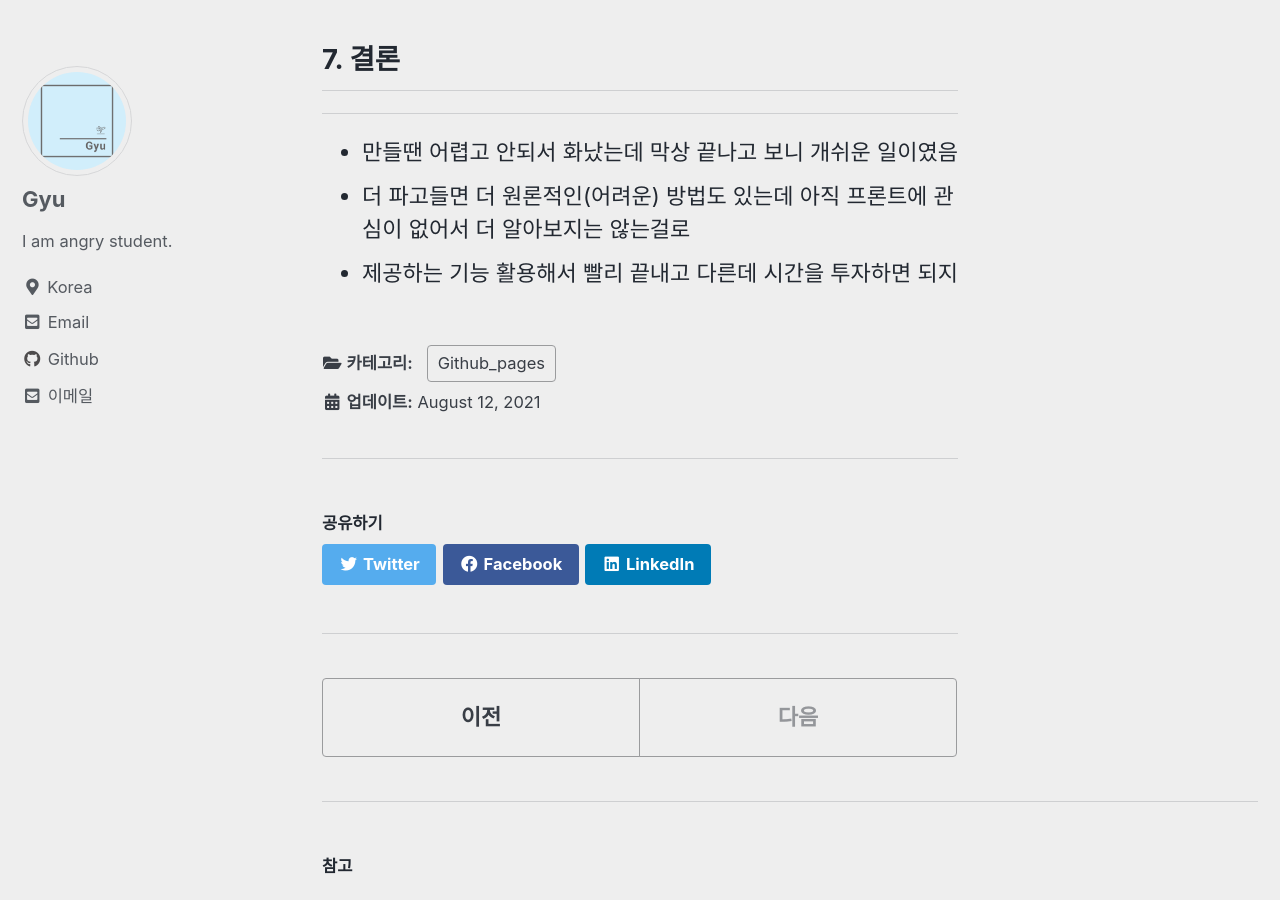
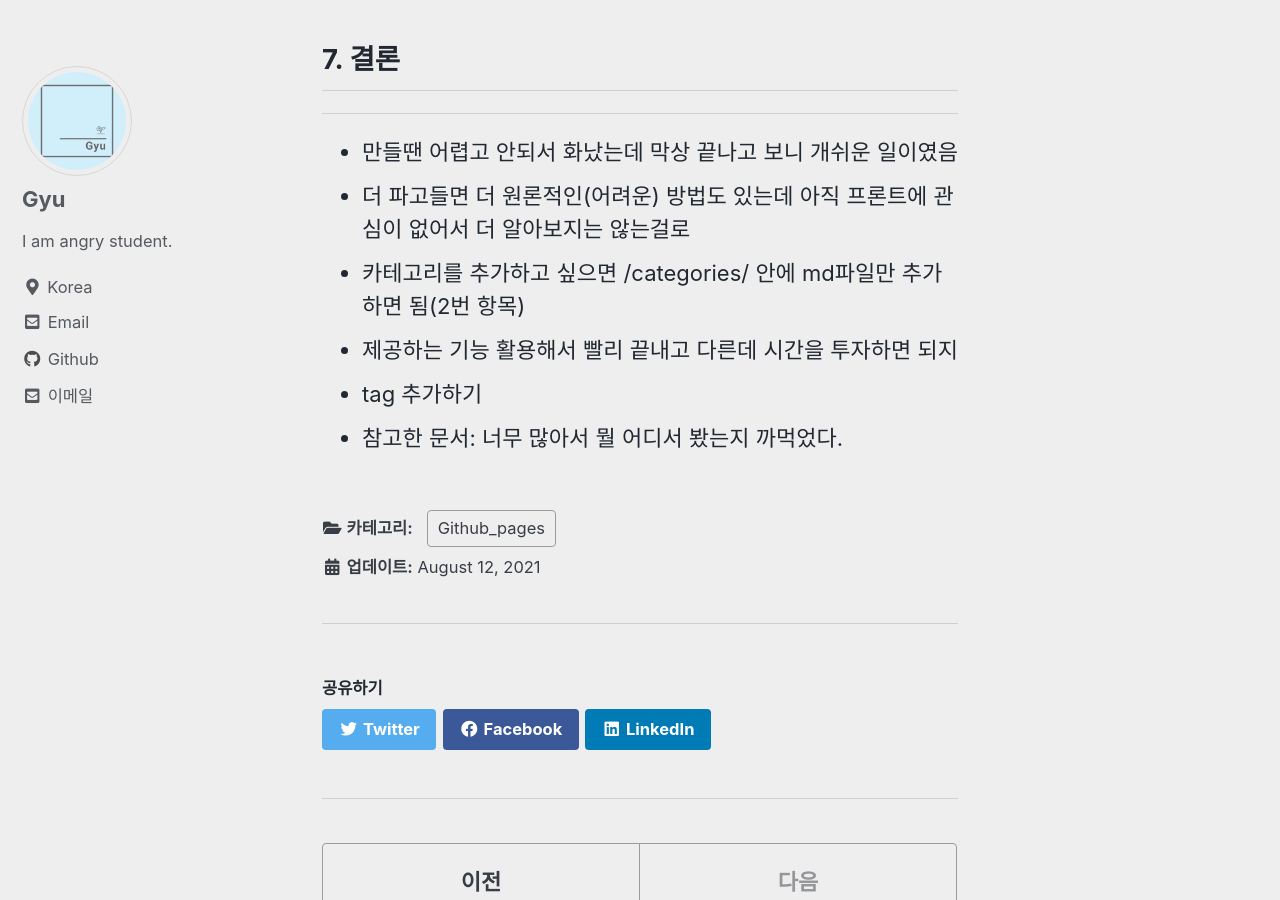
Before and after one commit to parksk99/parksk99.github.io, a Jekyll site: the page built from _posts/2021-08-12-create-category.md, in a window 1280 px wide and 900 px high, scrolled down 2979 px. Built offline with Jekyll 4.4.1, drawn with Linux system fonts in a browser that asks for light colours; cached includes are drawn as plain includes.

Commit message:
modify 'create category'

```diff
--- a/_posts/2021-08-12-create-category.md
+++ b/_posts/2021-08-12-create-category.md
@@ -91,4 +91,7 @@ category: [Github_pages]
 ***
 * 만들땐 어렵고 안되서 화났는데 막상 끝나고 보니 개쉬운 일이였음
 * 더 파고들면 더 원론적인(어려운) 방법도 있는데 아직 프론트에 관심이 없어서 더 알아보지는 않는걸로
+* 카테고리를 추가하고 싶으면 /categories/ 안에 md파일만 추가하면 됨(2번 항목)
 * 제공하는 기능 활용해서 빨리 끝내고 다른데 시간을 투자하면 되지
+* tag 추가하기
+* 참고한 문서: 너무 많아서 뭘 어디서 봤는지 까먹었다.
```
